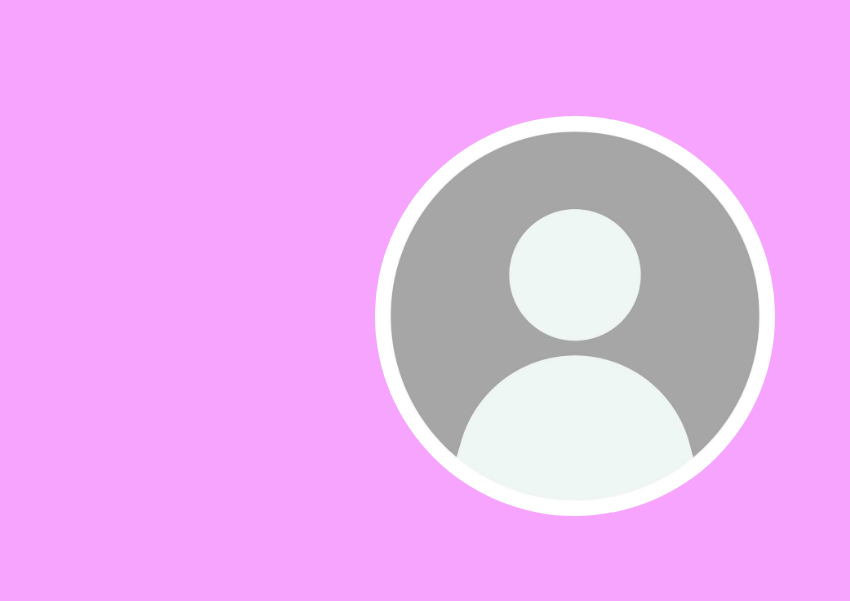
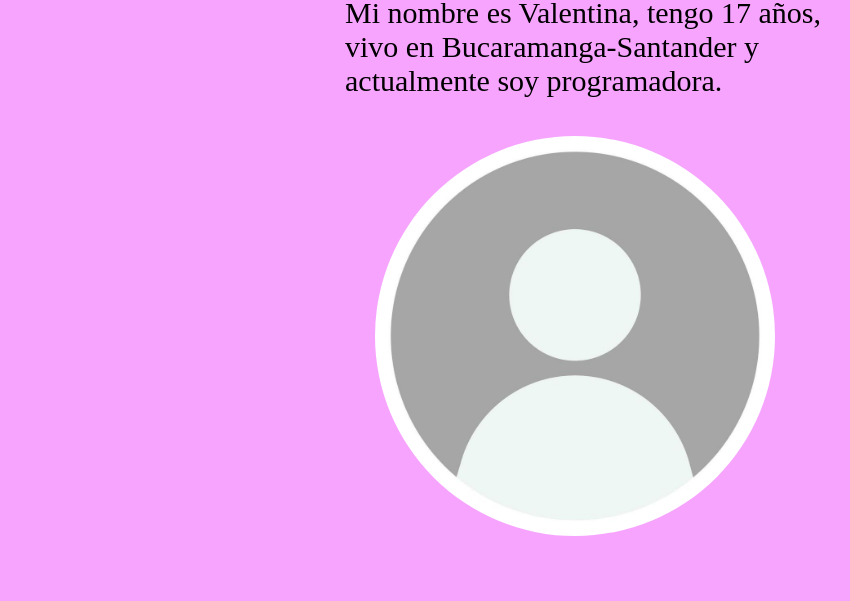
Before and after one commit to valerivera10/hello-world, a plain HTML site: page index.html in a window 1280 px wide. Shown: the part 199-800 px from the top of the page, without its empty margins (405-1255 px from the left). Drawn offline with Linux system fonts and the light colour scheme.

Commit message:
feat: :construction: agrtegue texto de informacion

```diff
--- a/css/style.css
+++ b/css/style.css
@@ -26,3 +26,13 @@
    right: -780px;
    border-radius: 50%;
 }
+.descripcion {
+    display: flex;
+    width: 500px;
+    height: 20px;
+    font-size: 30px;
+    color: black;
+    position: relative;
+    top: 80px;
+    right: -750px;
+}
--- a/index.html
+++ b/index.html
@@ -10,6 +10,9 @@
     <div class="name">
         <h1>Valentina</h1>
     </div>
+    <div class="descripcion">
+        <p>Mi nombre es Valentina, tengo 17 años, vivo en Bucaramanga-Santander y actualmente soy programadora.</p>
+    </div>
     <div class="img">
         <img src="storage/img/yoyoyo.jpg" alt="">
     </div>
```
